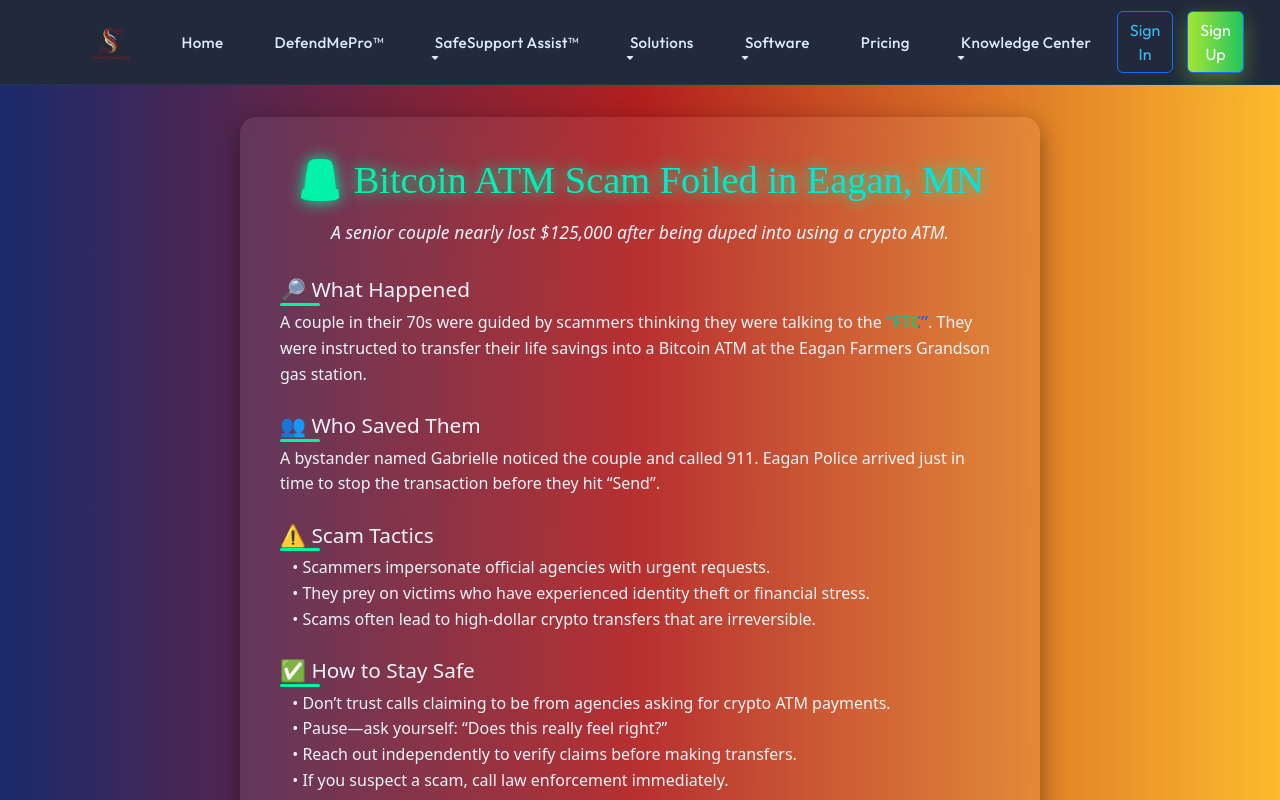
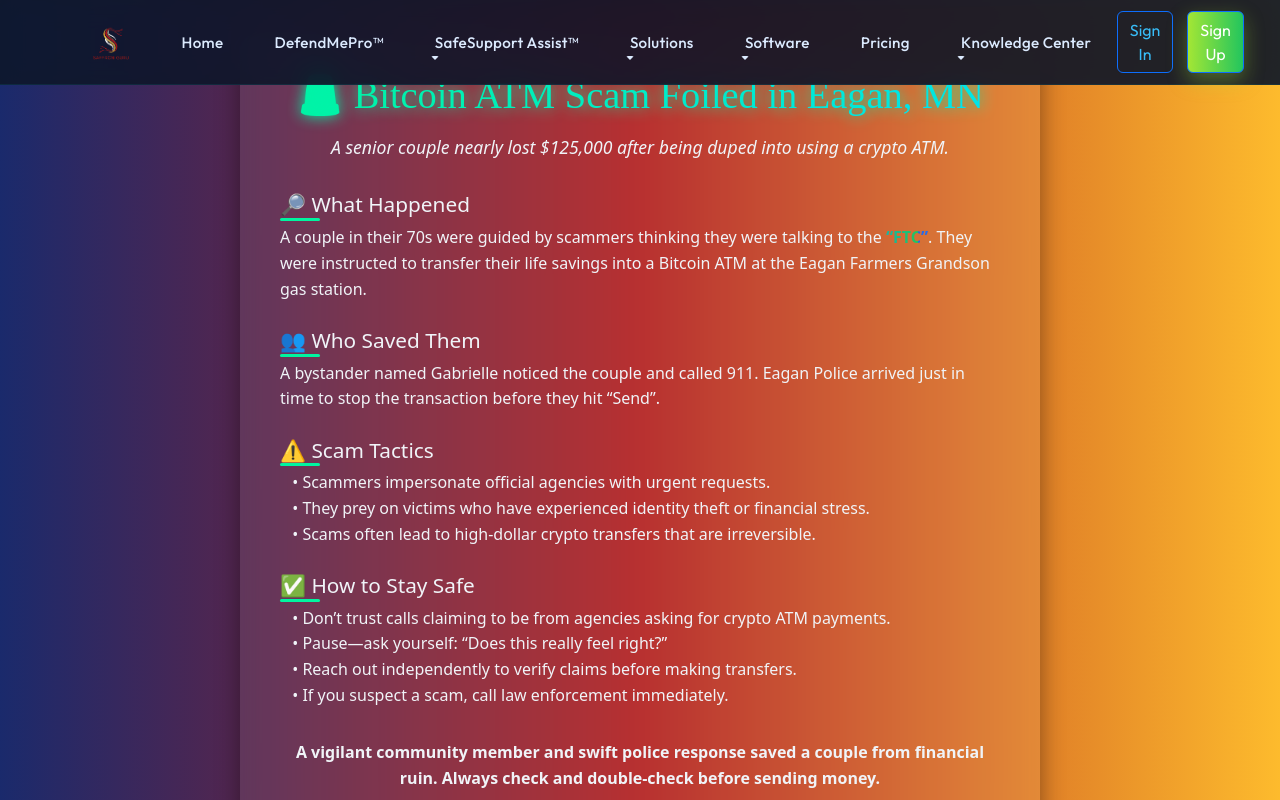
Before and after one commit to Saffron2025/Saffron-Guru, a React (Vite) app in the folder Aura.com/: page /CBS in a window 1280 px wide. Shown: the top 800 px of the page. Built offline with nearby package versions, Linux system fonts and the light colour scheme; no server answers; a web font is replaced by a local one.

Commit message:
some changes

```diff
--- a/Aura.com/src/Components/AppNavbar.jsx
+++ b/Aura.com/src/Components/AppNavbar.jsx
@@ -23,7 +23,7 @@ const AppNavbar = () => {
   };
 
   return (
-    <Navbar expand="lg" sticky="top" className={`aura-navbar ${fadeIn ? 'fade-in-blur' : ''}`}>
+    <Navbar expand="lg"   fixed="top"  className={`aura-navbar ${fadeIn ? 'fade-in-blur' : ''}`}>
       <Container>
         <Navbar.Brand as={Link} to="/" className="SaffronLogo-brand">
           <img src="/Hero/SaffronGuruLogo.WebP" alt="Aura Logo" className="saffronGuru-logo" />
```
